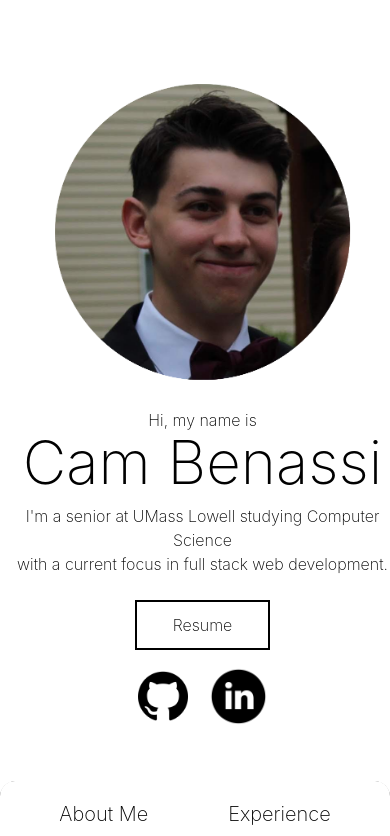
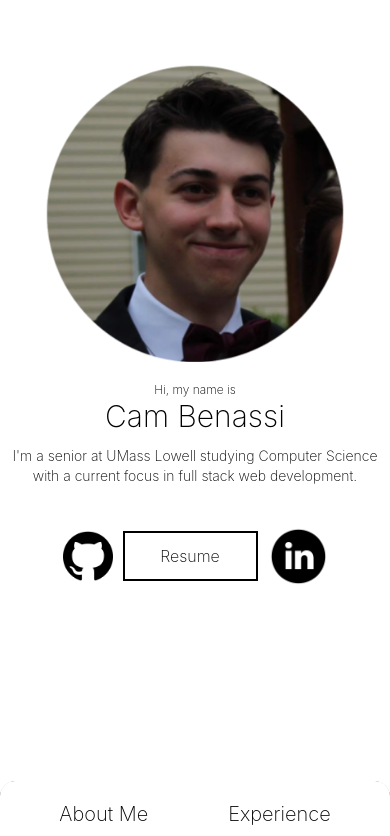
Before and after one commit to cambenassi/portfolio, a React (Create React App) app in the folder client/: page / in a window 390 px wide. Shown: the top 836 px of the page. Built offline with nearby package versions, Linux system fonts and the light colour scheme.

Commit message:
mobile formatting

```diff
--- a/client/src/MainCard.css
+++ b/client/src/MainCard.css
@@ -26,3 +26,13 @@
     animation: .5s ease-out .65s 1 slideIn;
     animation-fill-mode: forwards;
 }
+
+#resumeButton:hover, #github:hover, #linkedin:hover{
+    transform: scale(1.05);
+    transition: all .25s;
+}
+
+##resumeButton, #github, #linkedin{
+  transform: scale(1);
+  transition: all .25s;
+}
--- a/client/src/MainCard.js
+++ b/client/src/MainCard.js
@@ -2,6 +2,7 @@ import React from 'react';
 import $ from 'jquery';
 import './MainCard.css';
 
+import resume from './CameronBenassi.pdf';
 import cam from './cam.png';
 import linkedin from './linkedin.png';
 import github from './github.png';
@@ -16,7 +17,8 @@ export default function MainCard() {
   return (
     <>
     <div>
-        <div class="ml-[15px]" id="container">
+      {/* Desktop View */}
+      <div class="ml-[15px] xs:hidden md:block" id="container">
         <div id="imgContainer" class="fade-in flex justify-center items-center">
           <img class="mt-[10vh] h-[35vh] w-[35vh]" src={cam}></img>
         </div>
@@ -29,42 +31,48 @@ export default function MainCard() {
         </div>
         <div id="btnContainer">
           <div class="flex justify-center items-center mt-6">
+            <a href={resume} without rel="noopener noreferrer" target="_blank">
               <button class="w-[135px] h-[50px] border-2 border-black" id="resumeButton">Resume</button>
+            </a>
+          </div>
+          <div class="flex justify-center items-center mt-4">
+            <a target="_blank" href="https://github.com/cambenassi">
+              <img class="w-[50px] h-[50px] mr-[10px]" src={github} id="github"></img>
+            </a>
+            <a target="_blank" href="https://www.linkedin.com/in/cameron-benassi-5750861a4/">
+              <img class="w-[60px] h-[60px] ml-[10px]" src={linkedin} id="linkedin"></img>
+            </a>
+          </div>
+        </div>
+      </div>
+      </div>
+      {/* Mobile View */}
+      <div class="ml-[15px] xs:inline sm:hidden" id="container">
+        <div id="imgContainer" class="fade-in flex justify-center items-center">
+          <img class="mt-[5vh] h-[35vh] w-[35vh]" src={cam}></img>
+        </div>
+        <div class="fade-in pt-5" id="textContainer">
+          <div class="flex justify-center items-center text-xs">Hi, my name is</div>
+          <div class="flex justify-center items-center text-3xl">Cam Benassi</div>
+          <div class="flex justify-center items-center pt-3 text-sm">
+            <p class="text-center">I'm a senior at UMass Lowell studying Computer Science with a current focus in full stack web development.</p>
+          </div>
+        </div>
+        <div id="btnContainer">
+          <div class="flex justify-center items-center mt-6">
           </div>
           <div class="flex justify-center items-center mt-4">
             <a target="_blank" href="https://github.com/cambenassi">
               <img class="w-[50px] h-[50px] mr-[10px]" src={github}></img>
             </a>
+            <button class="w-[135px] h-[50px] border-2 border-black" id="resumeButton">Resume</button>
             <a target="_blank" href="https://www.linkedin.com/in/cameron-benassi-5750861a4/">
               <img class="w-[60px] h-[60px] ml-[10px]" src={linkedin}></img>
             </a>
           </div>
         </div>
       </div>
-      </div>
 
-
-
-      {/* <div class="absolute" id="wrapper">
-        <div class="bg-[#131313] h-[75vh] pt-[5vh] grid grid-cols-2 fixed z-[-99] top-0" id="container">
-            <div class="" id="col1">
-              <img class="inline h-[50vh] w-[50vh] ml-[10vh] mt-[5vh]" src={cam}></img>
-            </div>
-            <div class="" id="col2">
-
-            </div>
-        </div>
-      </div> */}
-
-      {/* <div class="bg-[#131313] h-[75vh] pt-[5vh] grid grid-cols-2" id="container">
-        <div class="" id="col1">
-          <img class="inline h-[35vh] w-[35vh] ml-[10vh] mt-[5vh]" src={cam}></img>
-        </div>
-        <div class="flex flex-col justify-center items-center" id="col2">
-          <h1 class="text-center text-white text-9xl">Hi, I'm Cam.</h1>
-          <h3 class="text-center text-white text-3xl pt-[2.5vh]">A senior at UMass Lowell studying Computer Science, with a focus in full stack web development.</h3>
-        </div>
-      </div> */}
     </>
   )
 }
--- a/client/src/Scrollable.js
+++ b/client/src/Scrollable.js
@@ -20,6 +20,7 @@ export default function Scrollable() {
   return (
     <>
       <div id="container" class="bg-black rounded-t-2xl z-[1000] relative">
+        {/* added class */}
         <div id="headerWrapper" class="">
             <Header />
         </div>
--- a/client/tailwind.config.js
+++ b/client/tailwind.config.js
@@ -4,6 +4,15 @@ module.exports = {
     "./src/**/*.{js,jsx,ts,tsx}"
   ],
   theme: {
+    screens: {
+      'xxs': '299px',
+      "xs": '300px',
+      "sm": '400px',
+      'md': '768px',
+      'lg': '1024px',
+      'xl': '1280px',
+      '2xl': '1536'
+    },
     extend: {},
   },
   plugins: [],
```
Lines whose indentation alone changed are shown as unchanged.
